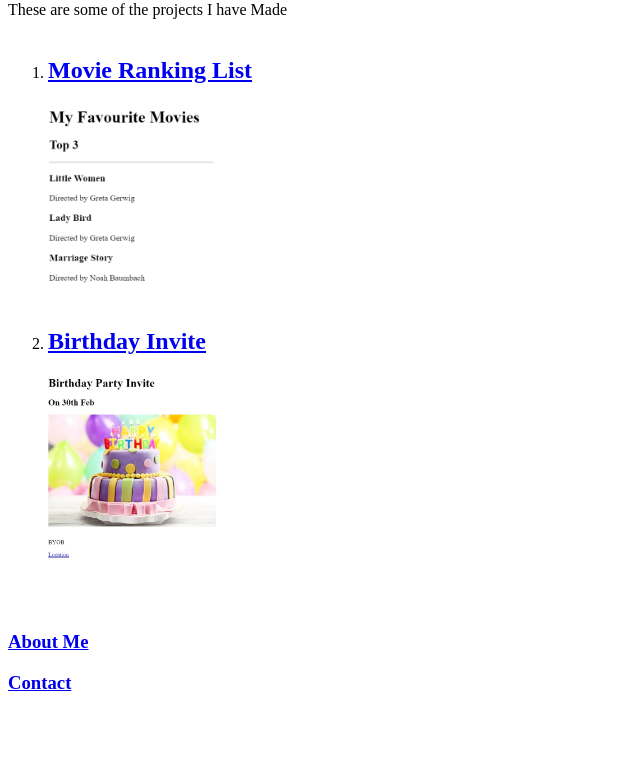
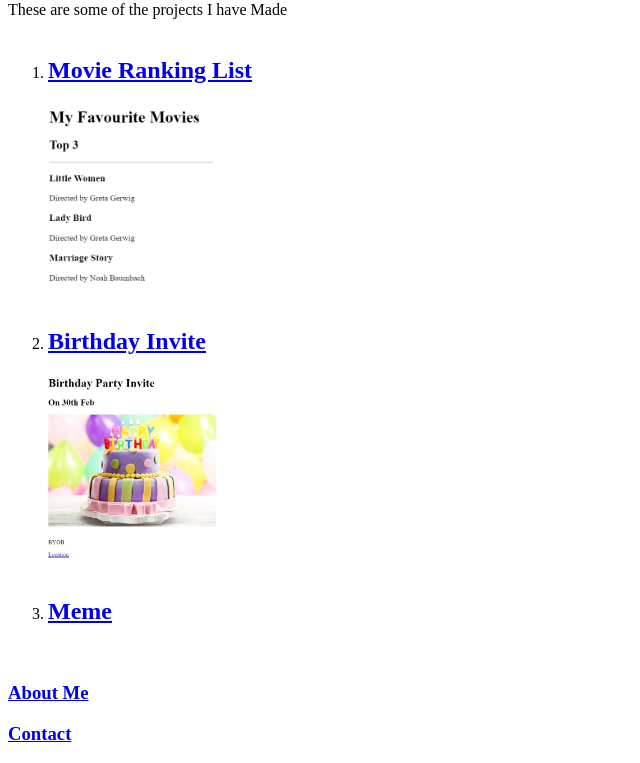
Before and after one commit to WannaBe-GameDev/HTML-Portfolio, a plain HTML site: page index.html in a window 1280 px wide. Shown: the part 79-842 px from the top of the page, without its empty margins (0-640 px from the left). Before the commit the page ends 800 px from the top, so only its background shows below. Drawn offline with Linux system fonts and the light colour scheme.

Commit message:
Update index.html

```diff
--- a/index.html
+++ b/index.html
@@ -19,6 +19,8 @@
 </li>
 <li><a href="./public/birthday-invite.html"><h2>Birthday Invite</h2></a>
     <img height='200' src="./assets/images/Birthday.jpg"></li>
+    <li><a href="./public/birthday-invite.html"><h2>Meme</h2></a>
+    </li>
 
 
 </ol>
@@ -49,16 +51,5 @@
 
 </body>
 </html>
-<!-- TODO 2: Add Your previous projects' HTML into the public folder -->
-
-<!-- TODO 3: Take screenshots of your project previews and add the images to the images folder -->
-
-<!-- TODO 4: Add titles/subtitles etc. -->
-
-<!-- TODO 5: Add a link to the project pages -->
-
-<!-- TODO 6: Add images to show the project previews
-HINT for TODO 6: You can use the height attribute set to 200 to make the image smaller:
-https://developer.mozilla.org/en-US/docs/Web/HTML/Element/img#attr-height -->
 
 <!-- TODO 7: Add the Contact Me and About Me page links -->
```
